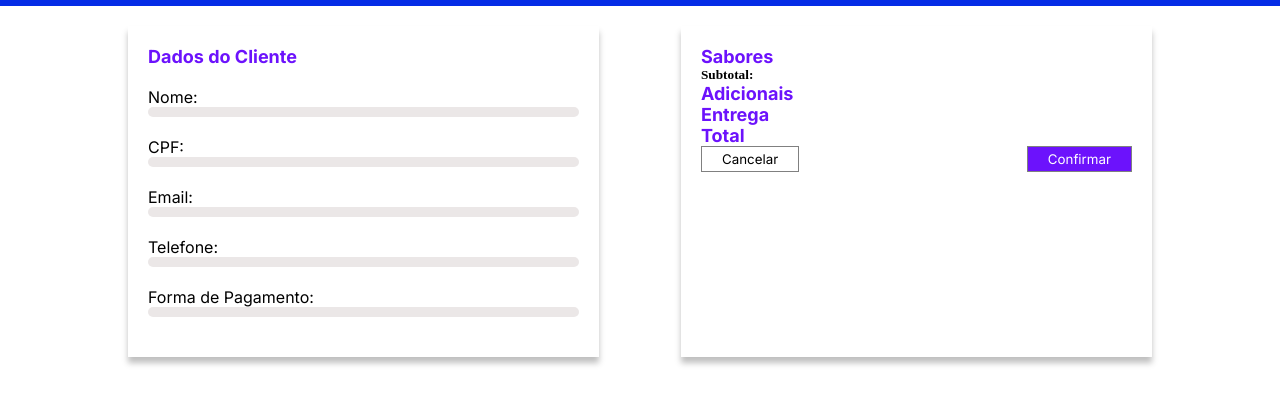
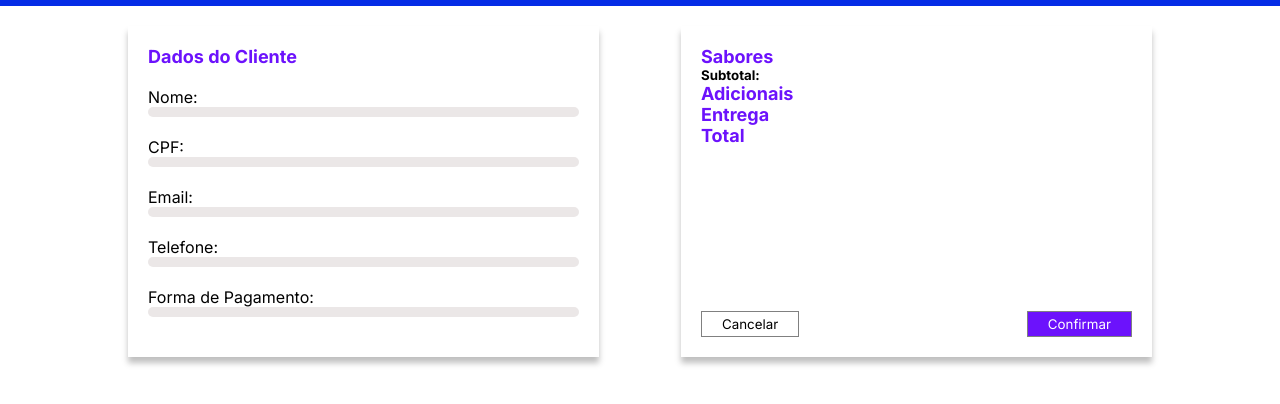
Before and after one commit to Kenzohfs/GetPizza, a plain HTML site: page pedido/confirma.html in a window 1280 px wide. Shown: the part 204-608 px from the top of the page. Drawn offline with Linux system fonts and the light colour scheme.

Commit message:
04/10 - 21:51
update final da aula

```diff
--- a/css/confirma.css
+++ b/css/confirma.css
@@ -4,6 +4,7 @@
     margin: 0;
     padding: 0;
     box-sizing: border-box;
+    font-family: 'Inter';
 }
 
 body {
@@ -88,3 +89,9 @@ h4 {
 ul {
     list-style-type: none;
 }
+
+.dividirResumo {
+    display: flex;
+    flex-direction: column;
+    justify-content: space-between;
+}
--- a/pedido/confirma.html
+++ b/pedido/confirma.html
@@ -48,7 +48,8 @@
                     <span id="formaPagamentoCliente" class="spanDado"></span>
                 </div>
             </div>
-            <div class="divMenor">
+            <div class="divMenor dividirResumo">
+                <div id="resumo">
                     <h4>Sabores</h4>
                     <ul id="sabores">
                     </ul>
@@ -58,10 +59,10 @@
                     </ul>
                     <h4>Entrega</h4>
                     <div id="entrega">
-
                     </div>
                     <h4>Total</h4>
                     <h5 id="totalPedido"></h5>
+                </div>
                 <div class="divBotoesConfirma">
                     <button onclick="cancelarPedido()" class="cancelar">Cancelar</button>
                     <button onclick="cancelarPedido()" class="confirmar">Confirmar</button>
```
Lines whose indentation alone changed are shown as unchanged.
